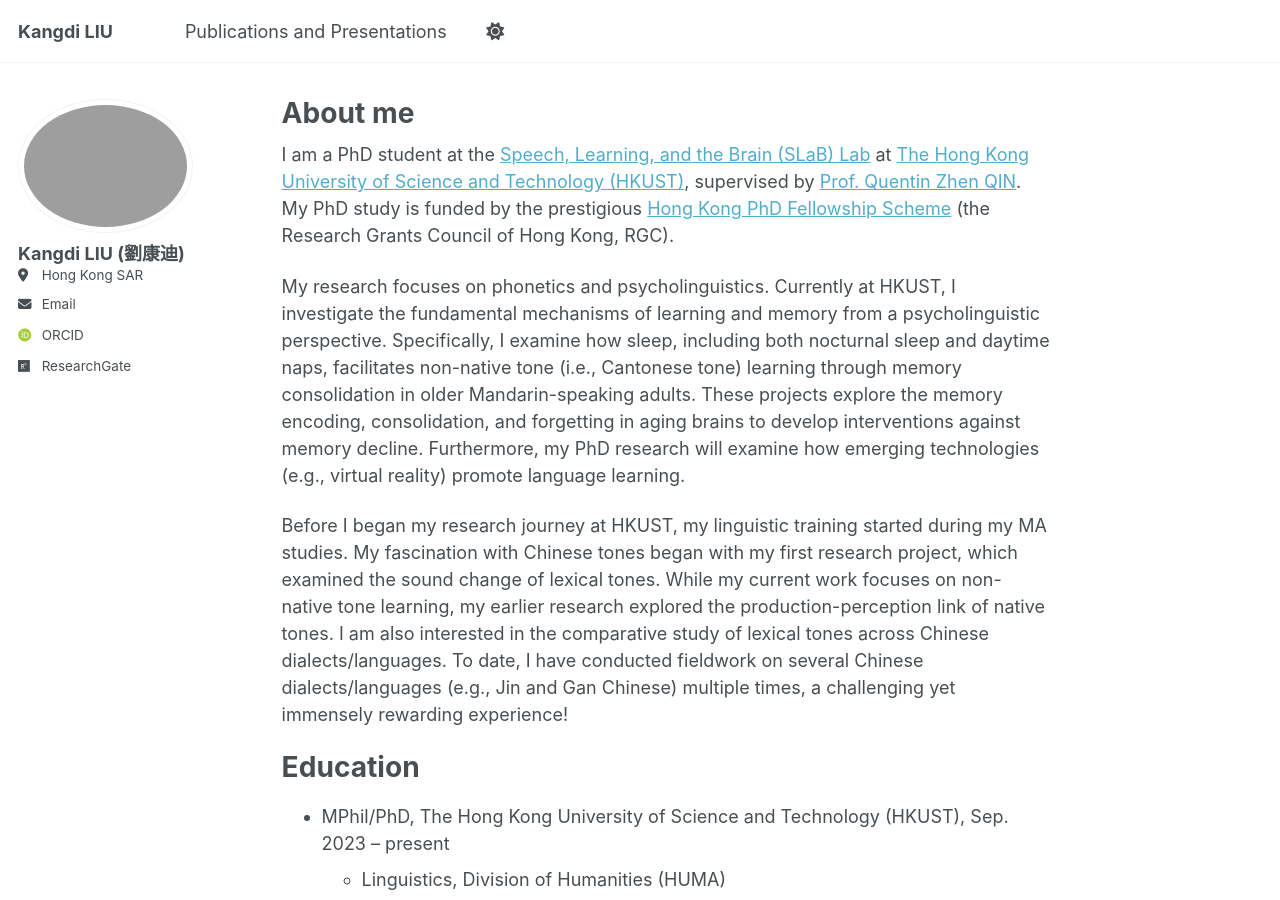
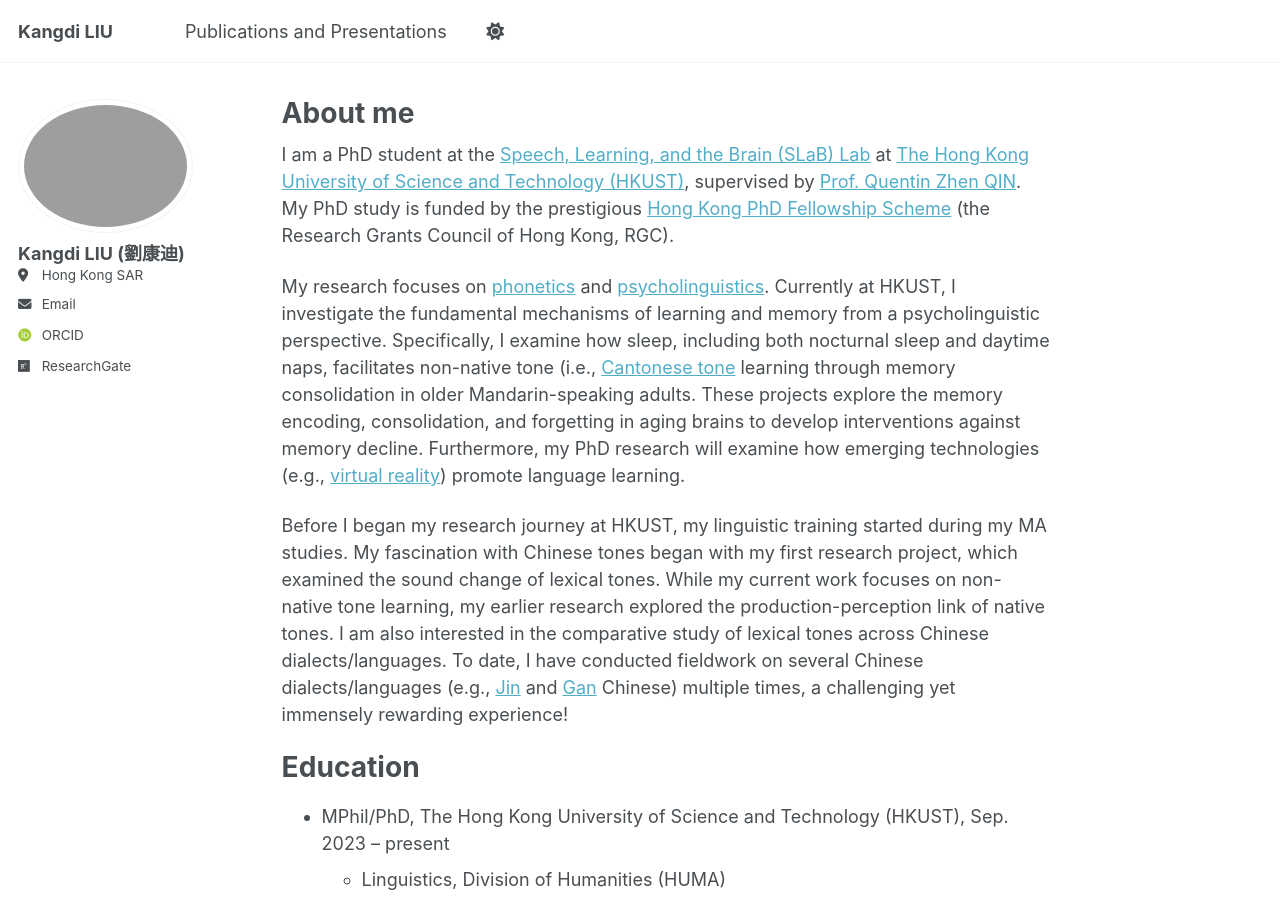
Before and after one commit to kliubc2025/kliubc.github.io, a Jekyll site: the page built from _pages/about.md, in a window 1280 px wide and 900 px high. Built offline with Jekyll 4.4.1, drawn with Linux system fonts in a browser that asks for light colours; some web fonts are replaced; a script that is not in the unit is left out; part of the change alters nothing that is shown.

```diff
--- a/_pages/about.md
+++ b/_pages/about.md
@@ -10,9 +10,9 @@ redirect_from:
 
 I am a PhD student at the [Speech, Learning, and the Brain (SLaB) Lab](https://slab-lab.github.io) at [The Hong Kong University of Science and Technology (HKUST)](https://hkust.edu.hk/), supervised by [Prof. Quentin Zhen QIN](https://huma.hkust.edu.hk/people/quentin-z-qin). My PhD study is funded by the prestigious [Hong Kong PhD Fellowship Scheme](https://cerg1.ugc.edu.hk/hkpfs/index.html) (the Research Grants Council of Hong Kong, RGC).
 
-My research focuses on phonetics and psycholinguistics. Currently at HKUST, I investigate the fundamental mechanisms of learning and memory from a psycholinguistic perspective. Specifically, I examine how sleep, including both nocturnal sleep and daytime naps, facilitates non-native tone (i.e., Cantonese tone) learning through memory consolidation in older Mandarin-speaking adults. These projects explore the memory encoding, consolidation, and forgetting in aging brains to develop interventions against memory decline. Furthermore, my PhD research will examine how emerging technologies (e.g., virtual reality) promote language learning.
+My research focuses on [phonetics](https://en.wikipedia.org/wiki/Phonetics#) and [psycholinguistics](https://en.wikipedia.org/wiki/Psycholinguistics). Currently at HKUST, I investigate the fundamental mechanisms of learning and memory from a psycholinguistic perspective. Specifically, I examine how sleep, including both nocturnal sleep and daytime naps, facilitates non-native tone (i.e., [Cantonese tone](https://en.wikipedia.org/wiki/Cantonese_phonology#Tones) learning through memory consolidation in older Mandarin-speaking adults. These projects explore the memory encoding, consolidation, and forgetting in aging brains to develop interventions against memory decline. Furthermore, my PhD research will examine how emerging technologies (e.g., [virtual reality](https://en.wikipedia.org/wiki/Virtual_reality)) promote language learning.
 
-Before I began my research journey at HKUST, my linguistic training started during my MA studies. My fascination with Chinese tones began with my first research project, which examined the sound change of lexical tones. While my current work focuses on non-native tone learning, my earlier research explored the production-perception link of native tones. I am also interested in the comparative study of lexical tones across Chinese dialects/languages. To date, I have conducted fieldwork on several Chinese dialects/languages (e.g., Jin and Gan Chinese) multiple times, a challenging yet immensely rewarding experience!
+Before I began my research journey at HKUST, my linguistic training started during my MA studies. My fascination with Chinese tones began with my first research project, which examined the sound change of lexical tones. While my current work focuses on non-native tone learning, my earlier research explored the production-perception link of native tones. I am also interested in the comparative study of lexical tones across Chinese dialects/languages. To date, I have conducted fieldwork on several Chinese dialects/languages (e.g., [Jin](https://en.wikipedia.org/wiki/Jin_Chinese) and [Gan](https://en.wikipedia.org/wiki/Gan_Chinese) Chinese) multiple times, a challenging yet immensely rewarding experience!
 
 Education
 ======
```
